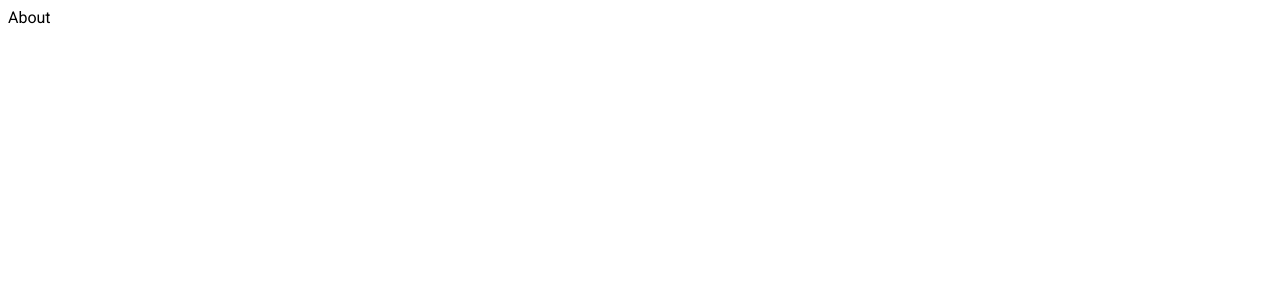
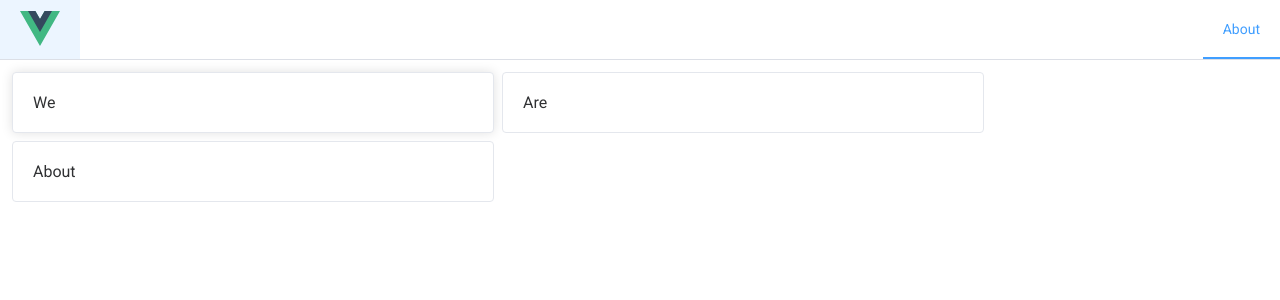
Before and after one commit to fernfunction/vue-app-starter, a Vue app: page /about in a window 1280 px wide. Shown: the top 300 px of the page. Built offline with nearby package versions, Linux system fonts and the light colour scheme.

Commit message:
feat: base theme

```diff
--- a/src/App.vue
+++ b/src/App.vue
@@ -1,9 +1,11 @@
 <script setup lang="ts">
 import { RouterView } from 'vue-router'
+import AppNavbar from '@/components/layout/AppNavbar.vue'
 </script>
 
 <template>
   <main id="root">
+    <AppNavbar></AppNavbar>
     <RouterView />
   </main>
 </template>
--- a/src/assets/main.scss
+++ b/src/assets/main.scss
@@ -0,0 +1,13 @@
+main#id {
+  width: 100vw;
+  height: 100vh;
+
+  display: flex;
+  flex-direction: column;
+}
+
+html,
+body {
+  padding: 0;
+  margin: 0;
+}
--- /dev/null
+++ b/src/components/layout/AppNavbar.vue
@@ -0,0 +1,46 @@
+<template>
+  <div class="flex flex-row w-[100%] max-w-[100%]">
+    <el-menu
+      :default-active="activeIndex"
+      mode="horizontal"
+      :ellipsis="false"
+      @select="handleSelect"
+      class="w-[100%]"
+    >
+      <el-menu-item index="home">
+        <img style="width: 40px" :src="LogoUrl" alt="Vue Logo" />
+      </el-menu-item>
+      <el-menu-item index="about">About</el-menu-item>
+    </el-menu>
+  </div>
+</template>
+
+<script lang="ts" setup>
+import LogoUrl from '@/assets/logo.svg'
+
+import { ElMenu, ElMenuItem } from 'element-plus'
+import { ref } from 'vue'
+import { useRouter } from 'vue-router'
+
+const router = useRouter()
+const activeIndex = ref<string>()
+
+const handleSelect = (key: string) => {
+  router.push({
+    name: key,
+  })
+}
+
+// Initial set
+router.afterEach((to) => {
+  if (!activeIndex.value) {
+    activeIndex.value = to.name?.toString()
+  }
+})
+</script>
+
+<style scoped>
+.el-menu--horizontal > .el-menu-item:nth-child(1) {
+  margin-right: auto;
+}
+</style>
--- /dev/null
+++ b/src/components/layout/AppView.vue
@@ -0,0 +1,5 @@
+<template>
+  <div class="view">
+    <slot />
+  </div>
+</template>
--- a/src/views/AboutView.vue
+++ b/src/views/AboutView.vue
@@ -1,3 +1,12 @@
+<script setup lang="ts">
+import AppView from '@/components/layout/AppView.vue'
+import { ElCard } from 'element-plus'
+</script>
+
 <template>
-  <div>About</div>
+  <AppView class="flex flex-row gap-2 p-3 flex-wrap">
+    <el-card style="width: 480px" shadow="always">We</el-card>
+    <el-card style="width: 480px" shadow="hover">Are</el-card>
+    <el-card style="width: 480px" shadow="never">About</el-card>
+  </AppView>
 </template>
--- a/src/views/HomeView.vue
+++ b/src/views/HomeView.vue
@@ -1,5 +1,16 @@
-<script setup lang="ts"></script>
+<script setup lang="ts">
+import AppView from '@/components/layout/AppView.vue'
+import { ElCard } from 'element-plus'
+</script>
 
 <template>
-  <div>Home</div>
+  <AppView class="flex flex-col gap-2 p-3">
+    <el-card style="max-width: 480px">
+      <template #header>Yummy Homeburger</template>
+      <img
+        src="https://shadow.elemecdn.com/app/element/hamburger.9cf7b091-55e9-11e9-a976-7f4d0b07eef6.png"
+        style="width: 100%"
+      />
+    </el-card>
+  </AppView>
 </template>
```
